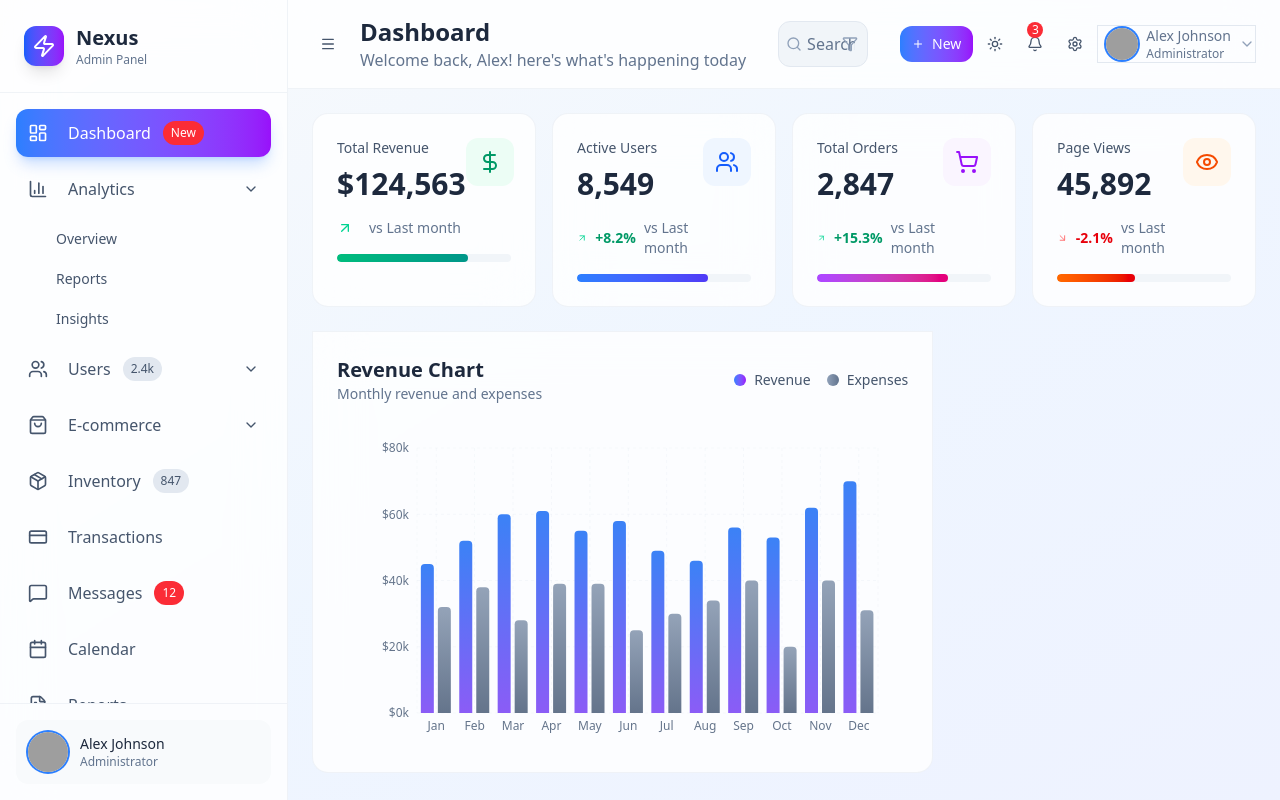
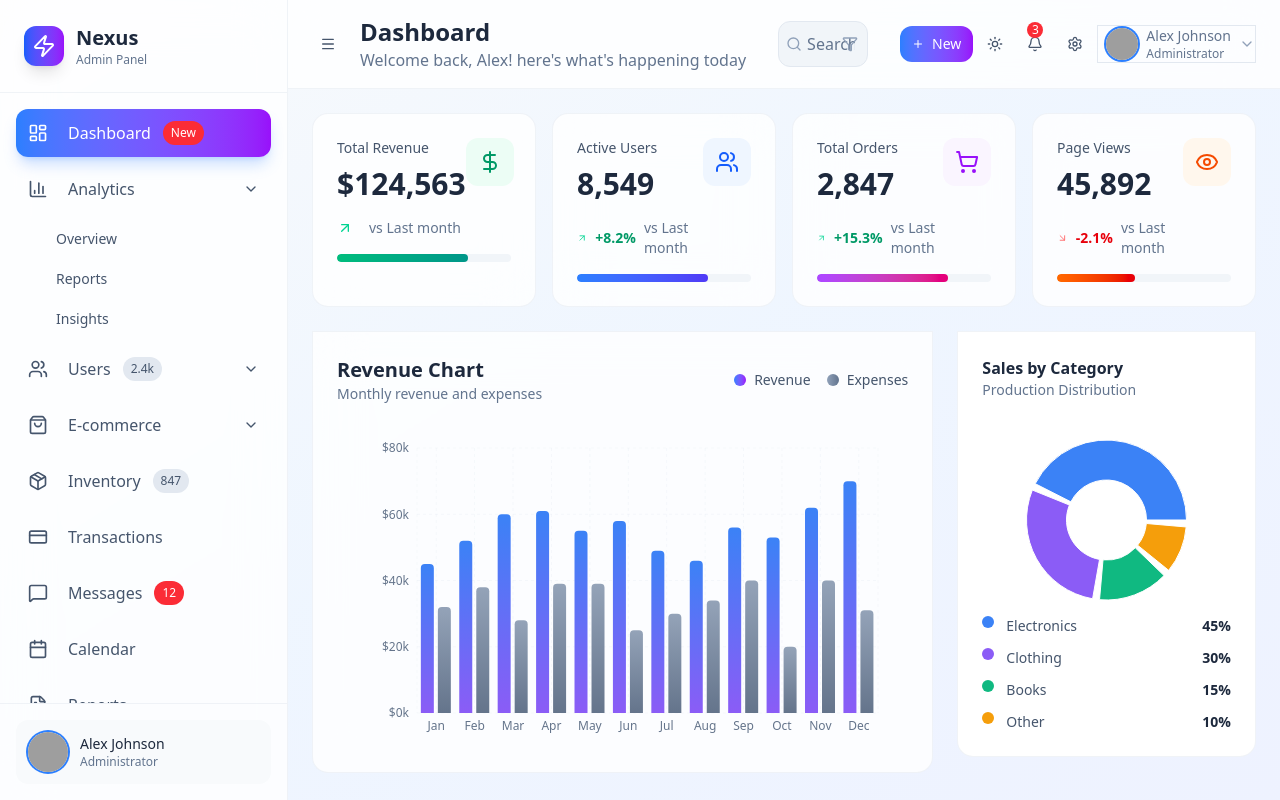
Before and after one commit to samadhirs/Admin-Dashboard, a React (Vite) app: page / in a window 1280 px wide. Built offline with nearby package versions, Linux system fonts and the light colour scheme; grey boxes are pictures that could not be loaded.

Commit message:
SalesChart.jsx updated

```diff
--- a/src/components/Dashboard/ChartSection.jsx
+++ b/src/components/Dashboard/ChartSection.jsx
@@ -1,5 +1,6 @@
 import React from 'react'
 import RevenueChart from "./RevenueChart";
+import SalesChart from "./SalesChart";
 
 function ChartSection() {
   return (
@@ -7,6 +8,10 @@
         <div className="xl:col-span-2">
             <RevenueChart />
         </div>
+        <div className="space-y-6">
+          <SalesChart />
+
+        </div>
     </div>
   );
 }
--- a/src/components/Dashboard/SalesChart.jsx
+++ b/src/components/Dashboard/SalesChart.jsx
@@ -0,0 +1,75 @@
+import React from 'react'
+import { PieChart, Pie, Cell, ResponsiveContainer, Tooltip } from "recharts";
+const data = [
+  {name: "Electronics", value: 45, color: "#3b82f6" },
+  {name: "Clothing", value: 30, color: "#8b5cf6" },
+  {name: "Books", value: 15, color: "#10b981" },
+  {name: "Other", value: 10, color: "#f59e0b" },
+
+];
+
+function SalesChart() {
+  return (
+    <div className="bg-white dark:bg-slate-900 backdrop-blur-xl rounded-b-2xl p-6 border
+    border-slate-200/50 dark:border-slate-700/50">
+      <div className="mb-6">
+        <h3 className="text-lg- font-bold text-slate-800 dark:text-white">
+          Sales by Category
+        </h3>
+        <p className="text-sm text-slate-500 dark:text-slate-400">
+          Production Distribution
+        </p>
+      </div>
+      <div className="h-48">
+        <ResponsiveContainer width="100%" height="100%">
+          <PieChart>
+            <Pie
+              data={data}
+              cx="50%"
+              cy="50%"
+              innerRadius={40}
+              outerRadius={80}
+              paddingAngle={5}
+              dataKey="value"
+            >
+              {data.map((entry, index) => (
+                <Cell key={`cell-${index}`} fill={entry.color} />
+              ))}
+            </Pie>
+            <Tooltip
+            contentStyle={{
+              backgroundColor: "rgba(255, 255, 255, 0.95)",
+              border: "none",
+              borderRadius: "12px",
+              boxShadow: "0 10px 40px rgba(0, 0, 0, 0.1)",
+            }}
+            />
+          </PieChart>
+        </ResponsiveContainer>
+      </div>
+
+      <div className="space-y-3">
+        {data.map((item, index) => {
+          return <div className="flex items-center justify-between" key={index}>
+            <div className="flex itme-sce space-x-3">
+              <div
+                className="w-3 h-3 rounded-full"
+                style={{ backgroundColor: item.color}}
+              />
+              <span className="text-sm text-slate-600 dark:text-slate-400">
+                {item.name}
+              </span>
+            </div>
+            <div className="text-sm font-semibold text-slate-800 dark:text-white">
+              {item.value}%
+            </div>
+          </div>
+
+        })}
+
+      </div>
+    </div>
+  );
+}
+
+export default SalesChart
```
